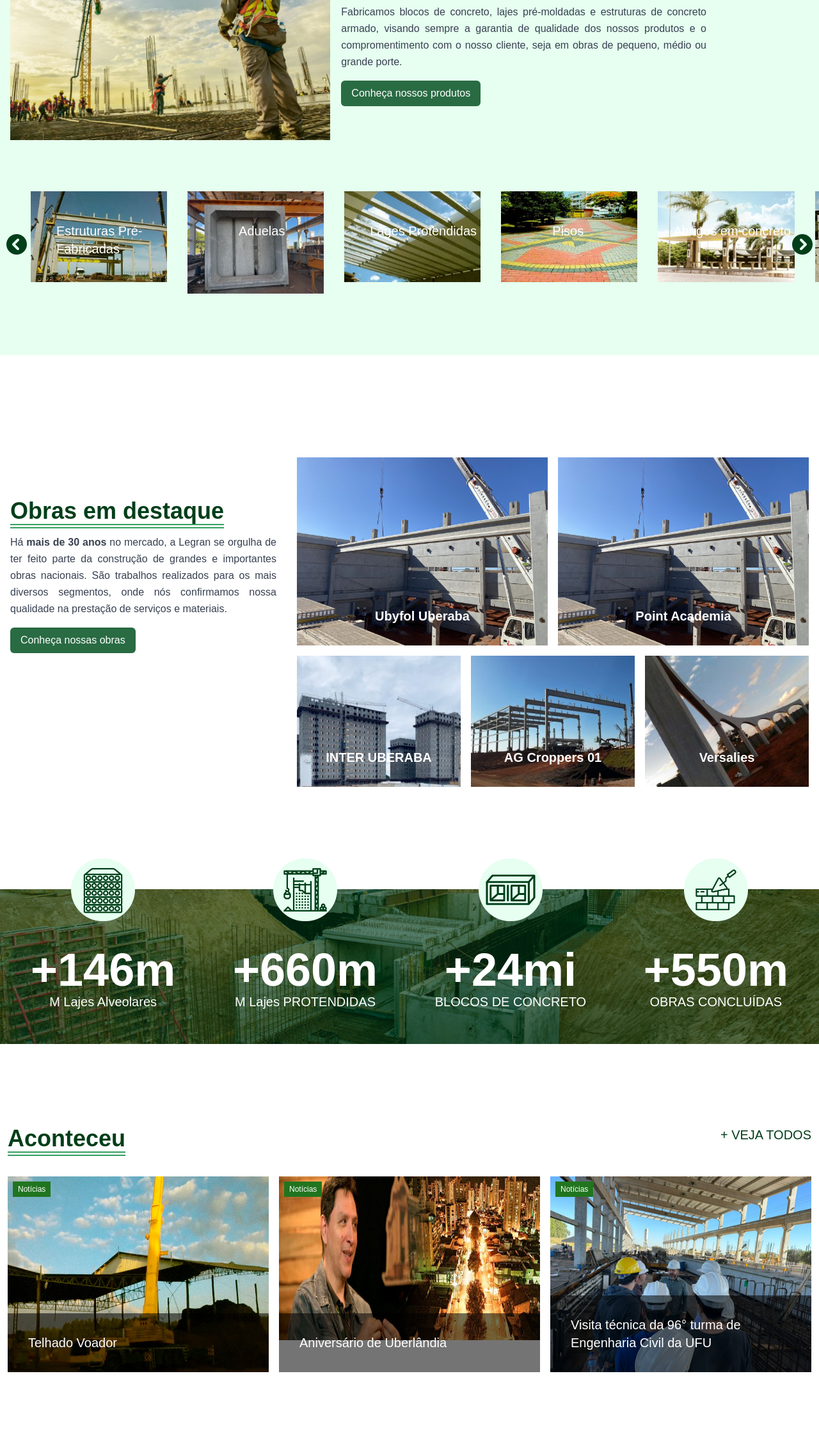
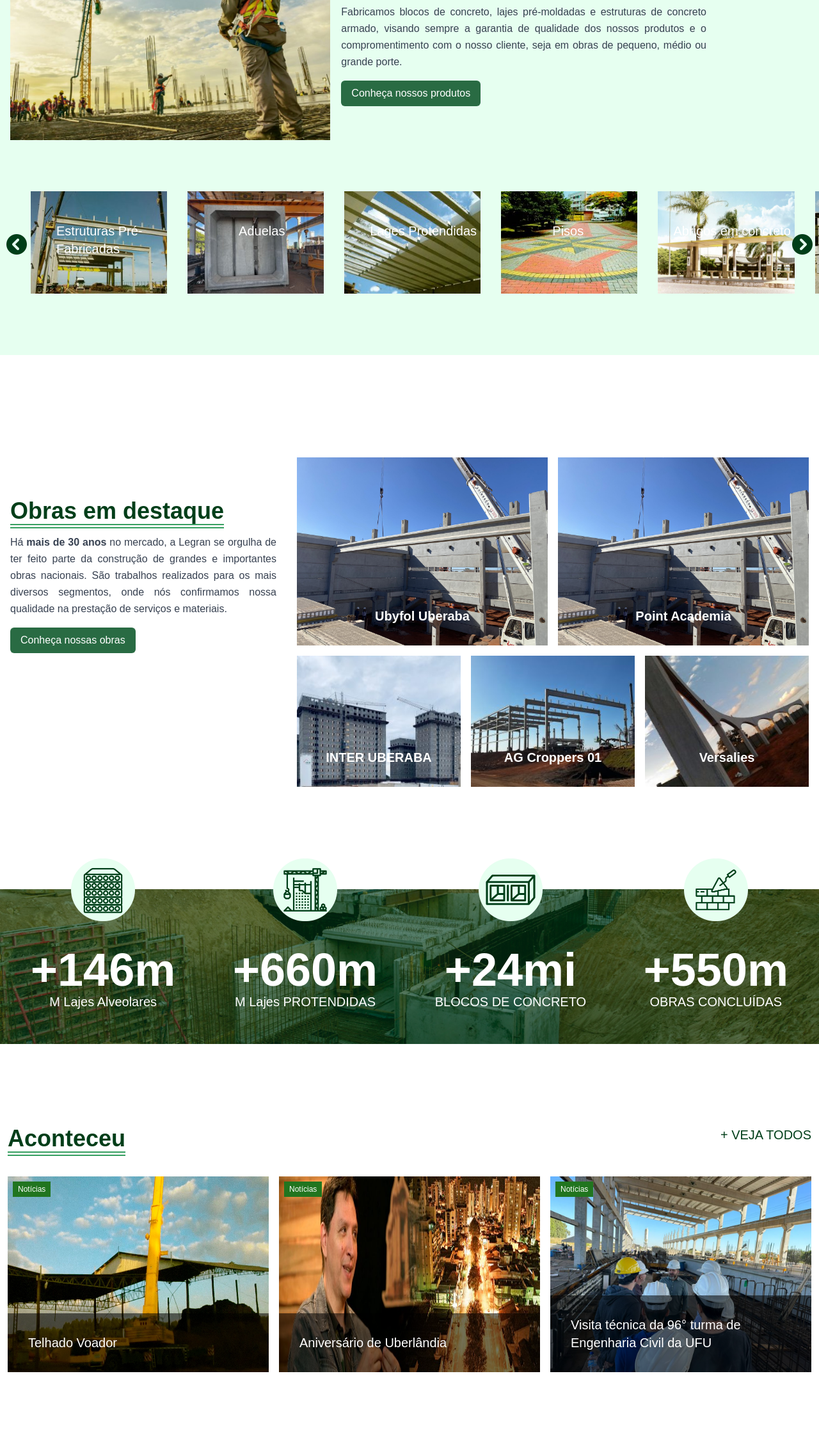
Before and after one commit to diegoflausino45/Landing-Page, a website: page index.html in a window 1280 px wide. Shown: the part 790-3052 px from the top of the page at 64% size. Drawn offline with Linux system fonts and the light colour scheme.

Commit message:
commit carrossel, tamanho imgs

```diff
--- a/index.html
+++ b/index.html
@@ -120,33 +120,33 @@
 
 
                         <div class="carousel-item-produtos relative">
-                            <img src="./assets/carrosel-secundario/002-prefabricados-300x200.jpg" alt="image 2">
+                            <img src="./assets/carrosel-secundario/002-prefabricados-300x200.jpg" class="h-full" alt="image 2">
                             <p class="absolute bottom-0 pl-10 pt-12 text-xl hover:bg-[#00000031]  w-full h-full">Estruturas Pré-Fabricadas</p>
                         </div>
 
                         <div class="carousel-item-produtos relative">
-                            <img src="./assets/carrosel-secundario/aduelas.jpeg" alt="image 3">
+                            <img src="./assets/carrosel-secundario/aduelas.jpeg" class="h-full" alt="image 3">
                             <p class="absolute bottom-0 pl-20 pt-12 text-xl hover:bg-[#00000031]  w-full h-full">Aduelas</p>
                         </div>
 
                         <div class="carousel-item-produtos relative">
-                            <img src="./assets/carrosel-secundario/004-laves-protendidas-300x200.jpg" alt="image 4">
+                            <img src="./assets/carrosel-secundario/004-laves-protendidas-300x200.jpg" class="h-full" alt="image 4">
                             <p class="absolute bottom-0 pl-10 pt-12 text-xl hover:bg-[#00000031]  w-full h-full">Lages Protendidas</p>
                         </div>
 
                         <div class="carousel-item-produtos relative">
-                            <img src="./assets/carrosel-secundario/piso01-1-300x200.jpg" alt="image 5">
+                            <img src="./assets/carrosel-secundario/piso01-1-300x200.jpg" class="h-full" alt="image 5">
                             <p class="absolute bottom-0 pl-20 pt-12 text-xl hover:bg-[#00000031]  w-full h-full">Pisos</p>
                         </div>
-                        <div class="carousel-item-produtos relative"><img src="./assets/carrosel-secundario/006-abrigos-em-concreto.jpg" alt="image 6">
+                        <div class="carousel-item-produtos relative"><img src="./assets/carrosel-secundario/006-abrigos-em-concreto.jpg" class="h-full" alt="image 6">
                             <p class="absolute bottom-0 pl-6 pt-12 text-xl hover:bg-[#00000031]  w-full h-full">Abrigos em concreto</p>
                         </div>
                         <div class="carousel-item-produtos relative">
-                            <img src="./assets/carrosel-secundario/003-lajes-alveolares-300x200.jpg" alt="image 7">
+                            <img src="./assets/carrosel-secundario/003-lajes-alveolares-300x200.jpg" class="h-full" alt="image 7">
                             <p class="absolute bottom-0 pl-10 pt-12 text-xl hover:bg-[#00000031]  w-full h-full">Lages Alveolares</p>
                         </div>
                         <div class="carousel-item-produtos relative">
-                            <img src="./assets/carrosel-secundario/009-toten-300x200.jpg" alt="image 7">
+                            <img src="./assets/carrosel-secundario/009-toten-300x200.jpg" class="h-full" alt="image 7">
                             <p class="absolute bottom-0 pl-10 pt-12 text-xl hover:bg-[#00000031]  w-full h-full">Totens</p>
                         </div>
                     </div>
@@ -268,7 +268,7 @@
                         <div class="col-span-12 md:col-span-4 overflow-hidden relative cursor-pointer">
                             <span
                                 class="absolute m-2 px-2 py-1 z-50 bg-[#21751F] text-xs hover:text-[#aaaaaa]">Notícias</span>
-                            <img class=" hover:scale-105 transition delay-150 w-full h-64"
+                            <img class=" hover:scale-105 transition delay-150 w-full h-full"
                                 src="/assets/fotos-aconteceu/alexandre-franca-1024x309.jpg" alt="">
                             <p
                                 class="absolute  hover:text-[#aaaaaa] z-20 bottom-0 p-8 font-medium text-xl  bg-[#0000008b] w-full">
```
